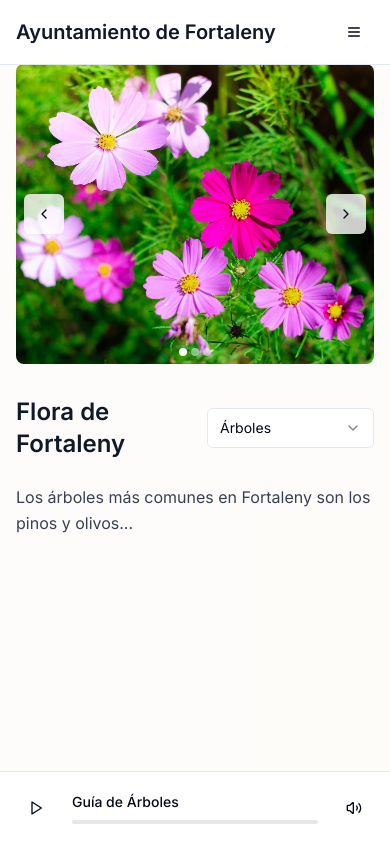
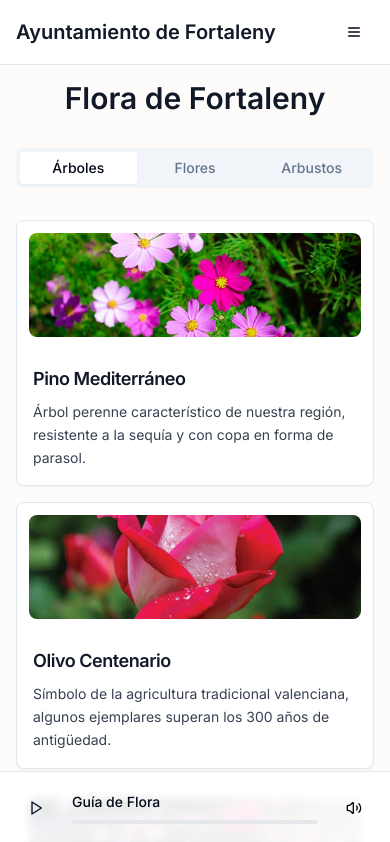
Before and after one commit to Fortaleny/fortalenyweb, a React (Vite) app: page /flora in a window 390 px wide. Shown: the top 842 px of the page. Built offline with nearby package versions, Linux system fonts and the light colour scheme.

Commit message:
Refactor: Apply tab-based explorer to Flora page
Implemented tab-based explorer on the Flora page, mirroring the Fauna page's structure. Added responsive margins to cards for improved spacing on mobile and desktop views.

```diff
--- a/src/pages/Fauna.tsx
+++ b/src/pages/Fauna.tsx
@@ -1,4 +1,3 @@
-
 import Header from "@/components/Header";
 import AudioPlayer from "@/components/AudioPlayer";
 import {
@@ -11,7 +10,6 @@ import {
   Card,
   CardContent,
   CardDescription,
-  CardHeader,
   CardTitle,
 } from "@/components/ui/card";
 
@@ -136,14 +134,14 @@ const Fauna = () => {
                     <Card key={animal.id} className="transition-all duration-200 hover:shadow-md">
                       <CardContent className="p-0">
                         <div className="flex flex-col sm:flex-row">
-                          <div className="w-full sm:w-32 h-32 sm:h-24 flex-shrink-0">
+                          <div className="w-full sm:w-32 h-32 sm:h-24 flex-shrink-0 p-3 sm:p-4">
                             <img
                               src={animal.image}
                               alt={animal.title}
-                              className="w-full h-full object-cover rounded-t-lg sm:rounded-l-lg sm:rounded-t-none"
+                              className="w-full h-full object-cover rounded-lg"
                             />
                           </div>
-                          <div className="flex-1 p-4 sm:p-6">
+                          <div className="flex-1 p-4 sm:p-6 sm:pl-2">
                             <CardTitle className="text-lg mb-2 text-gray-900">
                               {animal.title}
                             </CardTitle>
--- a/src/pages/Flora.tsx
+++ b/src/pages/Flora.tsx
@@ -1,67 +1,142 @@
 
 import { useState } from "react";
 import Header from "@/components/Header";
-import ImageCarousel from "@/components/ImageCarousel";
 import AudioPlayer from "@/components/AudioPlayer";
 import {
-  Select,
-  SelectContent,
-  SelectItem,
-  SelectTrigger,
-  SelectValue,
-} from "@/components/ui/select";
+  Tabs,
+  TabsContent,
+  TabsList,
+  TabsTrigger,
+} from "@/components/ui/tabs";
+import {
+  Card,
+  CardContent,
+  CardDescription,
+  CardTitle,
+} from "@/components/ui/card";
 
-const floraImages = [
-  { url: "/flores/flor1.jpg", alt: "Flor1" },
-  { url: "/flores/flor2.webp", alt: "Flor2" },
-  { url: "/flores/flor3.avif", alt: "Flor3" },
-];
-
-const sections = {
-  title: "Flora de Fortaleny",
-  types: ["Árboles", "Flores", "Arbustos"],
-  content: {
-    "Árboles": "Los árboles más comunes en Fortaleny son los pinos y olivos...",
-    "Flores": "En primavera, nuestros campos se llenan de amapolas y margaritas...",
-    "Arbustos": "El romero y el tomillo son arbustos típicos de nuestra región...",
-  }
+const floraData = {
+  "Árboles": [
+    {
+      id: 1,
+      title: "Pino Mediterráneo",
+      description: "Árbol perenne característico de nuestra región, resistente a la sequía y con copa en forma de parasol.",
+      image: "/flores/flor1.jpg"
+    },
+    {
+      id: 2,
+      title: "Olivo Centenario",
+      description: "Símbolo de la agricultura tradicional valenciana, algunos ejemplares superan los 300 años de antigüedad.",
+      image: "/flores/flor2.webp"
+    },
+    {
+      id: 3,
+      title: "Algarrobo",
+      description: "Árbol de frutos dulces muy valorado históricamente, adaptado perfectamente al clima mediterráneo.",
+      image: "/flores/flor3.avif"
+    }
+  ],
+  "Flores": [
+    {
+      id: 1,
+      title: "Amapola Silvestre",
+      description: "Flores rojas que tiñen los campos en primavera, símbolo de la belleza natural efímera.",
+      image: "/flores/flor2.webp"
+    },
+    {
+      id: 2,
+      title: "Margarita Común",
+      description: "Flores blancas con centro amarillo que adornan prados y cunetas durante todo el año.",
+      image: "/flores/flor3.avif"
+    },
+    {
+      id: 3,
+      title: "Lavanda Silvestre",
+      description: "Aromática planta que perfuma el aire y atrae a las abejas con sus espigas violáceas.",
+      image: "/flores/flor1.jpg"
+    },
+    {
+      id: 4,
+      title: "Diente de León",
+      description: "Planta medicinal de flores amarillas que se transforma en esferas de semillas voladoras.",
+      image: "/flores/flor2.webp"
+    }
+  ],
+  "Arbustos": [
+    {
+      id: 1,
+      title: "Romero",
+      description: "Arbusto aromático perenne usado en la cocina tradicional y como planta medicinal.",
+      image: "/flores/flor3.avif"
+    },
+    {
+      id: 2,
+      title: "Tomillo",
+      description: "Pequeño arbusto de intenso aroma que cubre laderas y es esencial en la gastronomía local.",
+      image: "/flores/flor1.jpg"
+    },
+    {
+      id: 3,
+      title: "Jara Blanca",
+      description: "Arbusto de flores blancas que florece en primavera y resiste bien los veranos secos.",
+      image: "/flores/flor2.webp"
+    }
+  ]
 };
 
 const Flora = () => {
-  const [selectedType, setSelectedType] = useState(sections.types[0]);
-
   return (
     <div className="min-h-screen bg-[#E9DDC8]/10 overflow-hidden relative">
       <Header />
 
-      <main className="container mx-auto px-4 pt-16 pb-24">
-        <section className="mb-16 scroll-mt-20">
-          <ImageCarousel images={floraImages} />
-          <div className="mt-8">
-            <div className="flex items-center justify-between mb-6">
-              <h2 className="text-2xl font-semibold text-gray-900 animate-fade-in">{sections.title}</h2>
-              <Select value={selectedType} onValueChange={setSelectedType}>
-                <SelectTrigger className="w-[180px]">
-                  <SelectValue />
-                </SelectTrigger>
-                <SelectContent>
-                  {sections.types.map((type) => (
-                    <SelectItem key={type} value={type}>
-                      {type}
-                    </SelectItem>
+      <main className="container mx-auto px-4 pt-20 pb-24">
+        <div className="max-w-6xl mx-auto">
+          <h1 className="text-3xl font-semibold text-gray-900 mb-8 text-center animate-fade-in">
+            Flora de Fortaleny
+          </h1>
+
+          <Tabs defaultValue="Árboles" className="w-full">
+            <TabsList className="grid w-full grid-cols-3 mb-8">
+              <TabsTrigger value="Árboles" className="text-sm">Árboles</TabsTrigger>
+              <TabsTrigger value="Flores" className="text-sm">Flores</TabsTrigger>
+              <TabsTrigger value="Arbustos" className="text-sm">Arbustos</TabsTrigger>
+            </TabsList>
+
+            {Object.entries(floraData).map(([category, plants]) => (
+              <TabsContent key={category} value={category} className="animate-fade-in">
+                <div className="grid gap-4 md:gap-6">
+                  {plants.map((plant) => (
+                    <Card key={plant.id} className="transition-all duration-200 hover:shadow-md">
+                      <CardContent className="p-0">
+                        <div className="flex flex-col sm:flex-row">
+                          <div className="w-full sm:w-32 h-32 sm:h-24 flex-shrink-0 p-3 sm:p-4">
+                            <img
+                              src={plant.image}
+                              alt={plant.title}
+                              className="w-full h-full object-cover rounded-lg"
+                            />
+                          </div>
+                          <div className="flex-1 p-4 sm:p-6 sm:pl-2">
+                            <CardTitle className="text-lg mb-2 text-gray-900">
+                              {plant.title}
+                            </CardTitle>
+                            <CardDescription className="text-gray-700 leading-relaxed">
+                              {plant.description}
+                            </CardDescription>
+                          </div>
+                        </div>
+                      </CardContent>
+                    </Card>
                   ))}
-                </SelectContent>
-              </Select>
-            </div>
-            <p key={selectedType} className="text-gray-700 leading-relaxed animate-fade-in">
-              {sections.content[selectedType]}
-            </p>
-          </div>
-        </section>
+                </div>
+              </TabsContent>
+            ))}
+          </Tabs>
+        </div>
       </main>
 
       <AudioPlayer
-        audioTitle={`Guía de ${selectedType}`}
+        audioTitle="Guía de Flora"
         audioSrc="/flor.m4a"
       />
     </div>
```
